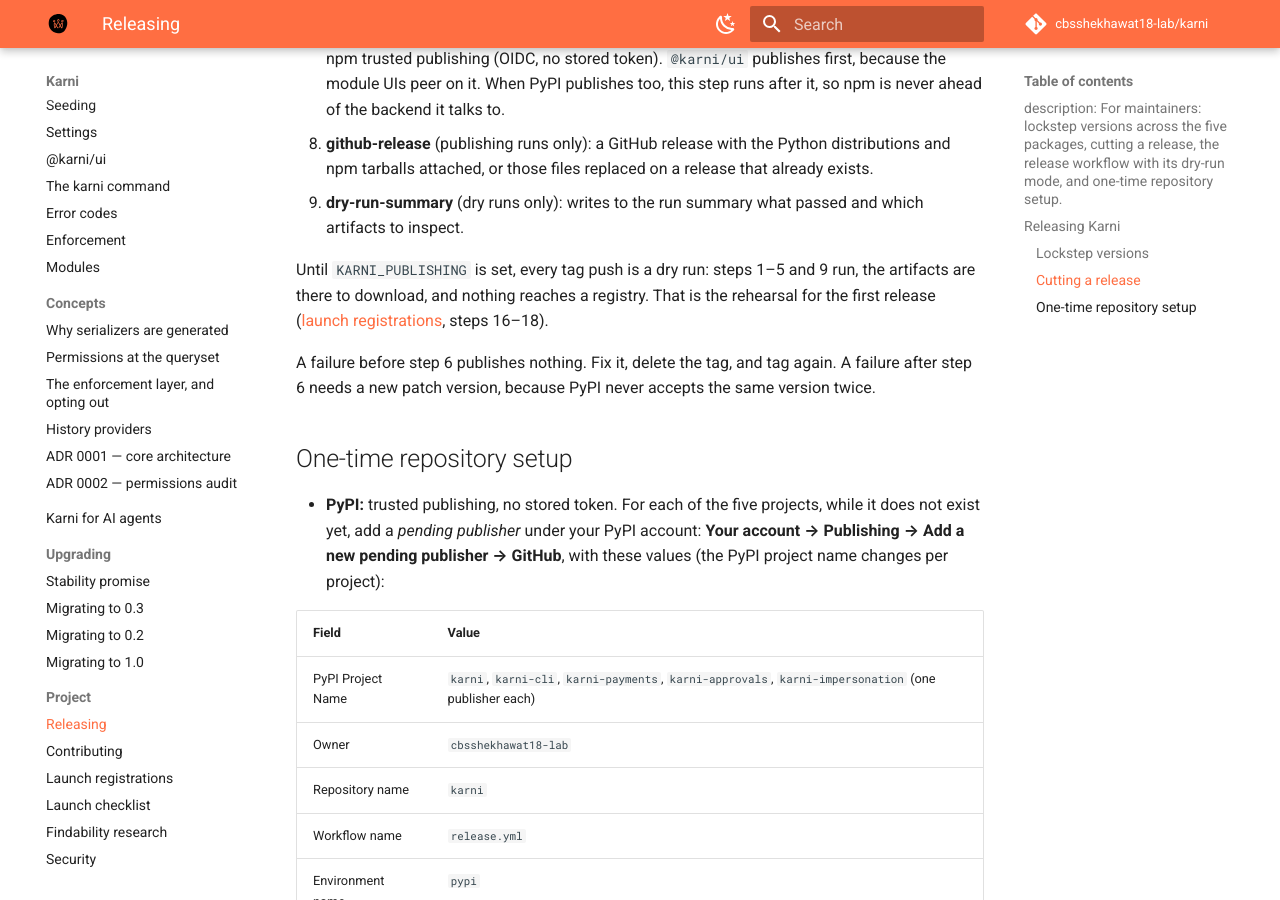
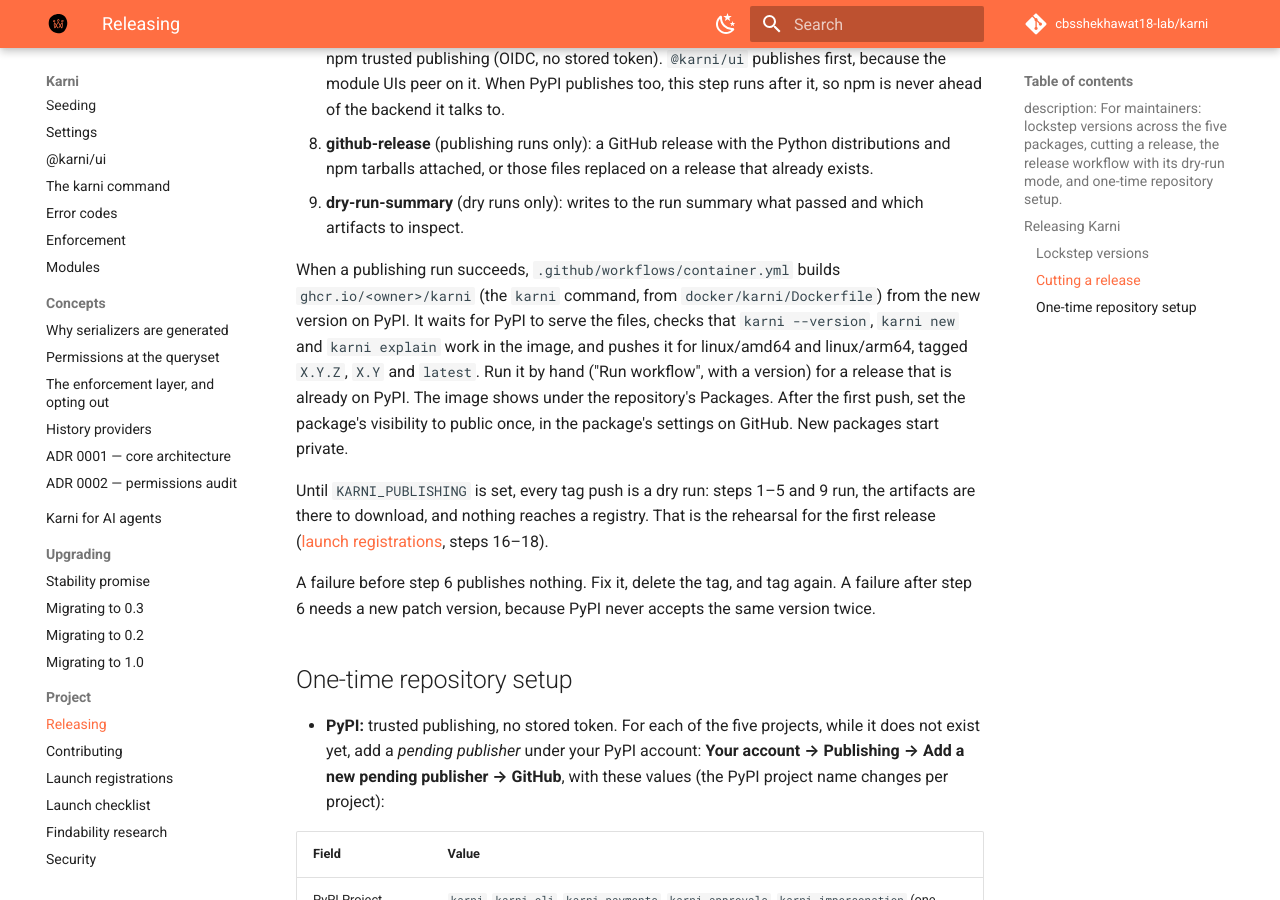
Before and after one commit to cbsshekhawat18-lab/karni, an MkDocs documentation site: the page built from docs/releasing.md, in a window 1280 px wide and 900 px high, scrolled down 2164 px. Built offline with MkDocs 1.6.1 and Material for MkDocs 9.7.7, drawn with Linux system fonts in a browser that asks for light colours; comment, search, counter and statistics services are not loaded.

Commit message:
The karni command as a container image on ghcr.io
docker/karni/Dockerfile installs karni and karni-cli from PyPI on
python:3.12-slim; .github/workflows/container.yml builds it after each
successful release run (or by hand for a version on PyPI), smoke-tests
--version, new and explain, and pushes linux/amd64 + arm64 to
ghcr.io/<owner>/karni. Pull requests that touch it build and test it.

```diff
--- a/docs/releasing.md
+++ b/docs/releasing.md
@@ -86,6 +86,16 @@
 9. **dry-run-summary** (dry runs only): writes to the run summary what
    passed and which artifacts to inspect.
 
+When a publishing run succeeds, `.github/workflows/container.yml` builds
+`ghcr.io/<owner>/karni` (the `karni` command, from `docker/karni/Dockerfile`)
+from the new version on PyPI. It waits for PyPI to serve the files, checks
+that `karni --version`, `karni new` and `karni explain` work in the image, and
+pushes it for linux/amd64 and linux/arm64, tagged `X.Y.Z`, `X.Y` and
+`latest`. Run it by hand ("Run workflow", with a version) for a release
+that is already on PyPI. The image shows under the repository's Packages.
+After the first push, set the package's visibility to public once, in the
+package's settings on GitHub. New packages start private.
+
 Until `KARNI_PUBLISHING` is set, every tag push is a dry run: steps 1–5 and
 9 run, the artifacts are there to download, and nothing reaches a registry.
 That is the rehearsal for the first release
```
Also changed, not shown: CHANGELOG.md (+5 -0 lines), README.md (+2 -0 lines), 2 other files.
